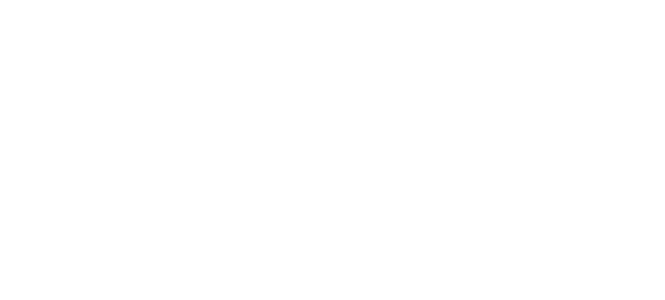
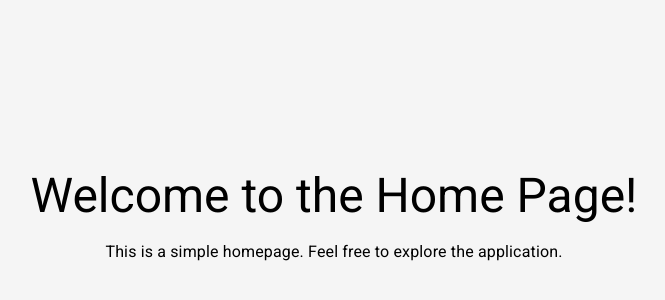
Before and after one commit to DogukanDG/GEN-AI-Project, a React (Vite) app in the folder front-end/: page /homepage in a window 1280 px wide. Before the commit this address had no page. Shown: the part 208-508 px from the top of the page, without its empty margins (306-971 px from the left). Built offline with nearby package versions, Linux system fonts and the light colour scheme.

Commit message:
Added login, sing up calls and a simple home page

```diff
--- a/front-end/src/App.tsx
+++ b/front-end/src/App.tsx
@@ -2,6 +2,7 @@ import { BrowserRouter, Routes, Route } from "react-router-dom";
 import "./App.css";
 import LoginPage from "./pages/LoginPage";
 import SignUpPage from "./pages/SignUpPage";
+import HomePage from "./pages/HomePage";
 
 function App() {
   return (
@@ -11,6 +12,10 @@ function App() {
         <Route
           path="/"
           element={<LoginPage />}
+        />
+        <Route
+          path="/homepage"
+          element={<HomePage />}
         />
         <Route
           path="/signup"
--- a/front-end/src/pages/HomePage.tsx
+++ b/front-end/src/pages/HomePage.tsx
@@ -1,5 +1,30 @@
+import React from "react";
+import Typography from "@mui/material/Typography";
+import Box from "@mui/material/Box";
 
 function HomePage() {
-  return <div></div>;
+  return (
+    <Box
+      sx={{
+        display: "flex",
+        flexDirection: "column",
+        alignItems: "center",
+        justifyContent: "center",
+        height: "100vh",
+        textAlign: "center",
+        backgroundColor: "#f5f5f5",
+        padding: 2,
+      }}
+    >
+      <Typography
+        variant="h3"
+        component="h1"
+        gutterBottom
+      >
+        Welcome to the Home Page!
+      </Typography>
+      <Typography variant="body1">This is a simple homepage. Feel free to explore the application.</Typography>
+    </Box>
+  );
 }
 export default HomePage;
--- a/front-end/src/pages/LoginPage.tsx
+++ b/front-end/src/pages/LoginPage.tsx
@@ -81,7 +81,7 @@ function LoginPage() {
     }
 
     try {
-      const response = await fetch("/api/login", {
+      const response = await fetch("http://localhost:3000/api/v1/auth/login", {
         method: "POST",
         headers: { "Content-Type": "application/json" },
         body: JSON.stringify({ email, password }),
--- a/front-end/src/pages/SignUpPage.tsx
+++ b/front-end/src/pages/SignUpPage.tsx
@@ -78,7 +78,7 @@ function SignUpPage() {
     }
 
     try {
-      const response = await fetch("/api/signup", {
+      const response = await fetch("http://localhost:3000/api/v1/users/signup", {
         method: "POST",
         headers: { "Content-Type": "application/json" },
         body: JSON.stringify({ email, password, name, surname }),
```
